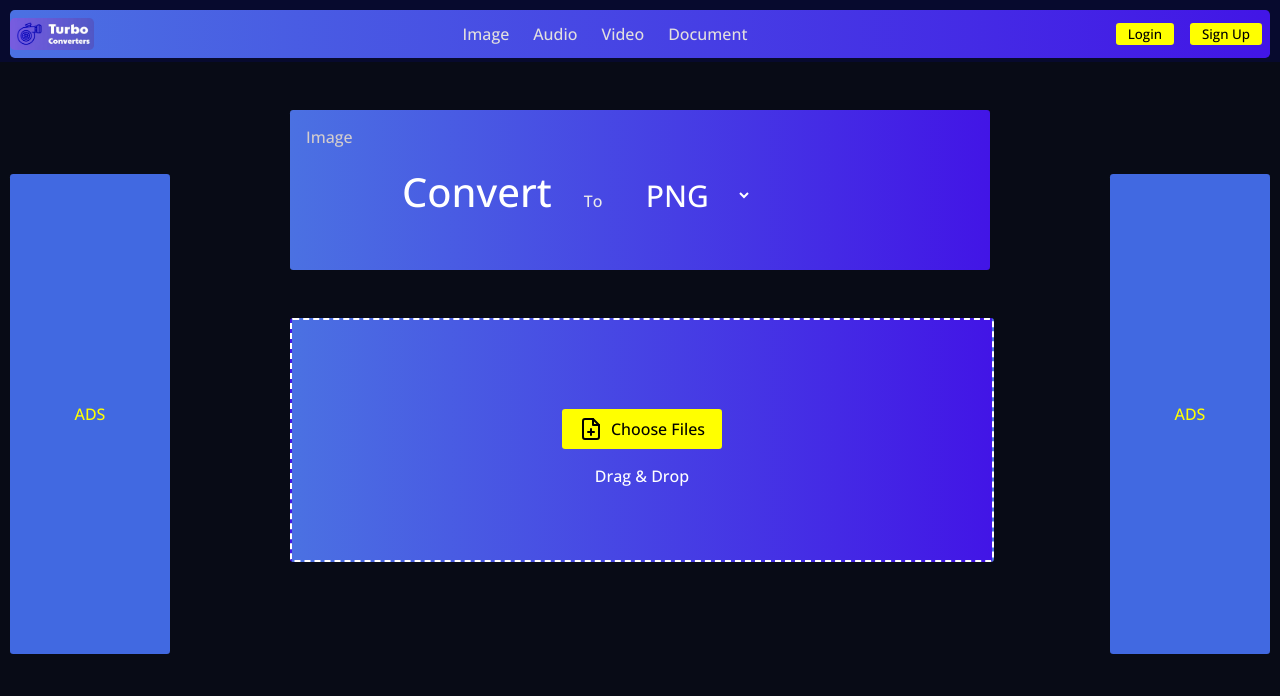
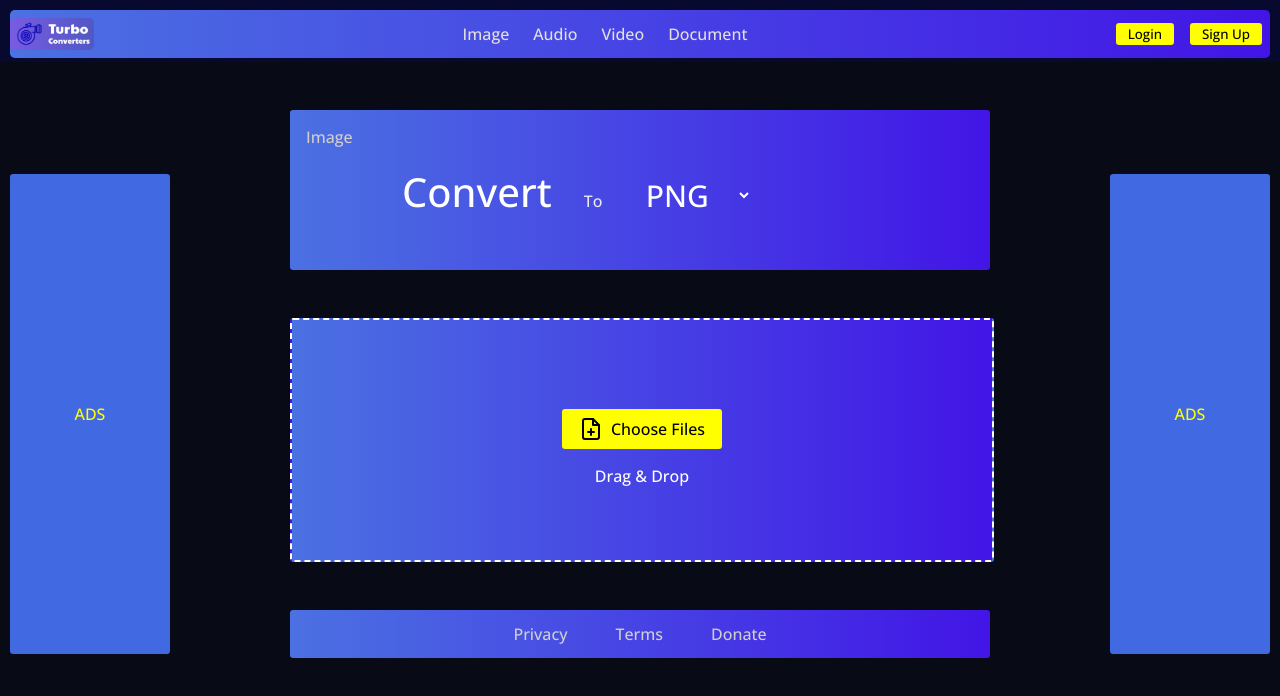
Before and after one commit to 0xRomRom/turboconverters, a React (Create React App) app: page / in a window 1280 px wide. Shown: the top 696 px of the page. Built offline with nearby package versions, Linux system fonts and the light colour scheme.

Commit message:
Footer adde

```diff
--- a/src/components/converters/convertercomponents/ConverterComponents.jsx
+++ b/src/components/converters/convertercomponents/ConverterComponents.jsx
@@ -2,6 +2,7 @@ import stl from "./ConverterComponents.module.css";
 import Configuration from "./configuration/Configuration";
 import UploadBox from "./uploadbox/UploadBox";
 import ResultBox from "./resultbox/ResultBox";
+import Footer from "./footer/Footer";
 import { useState } from "react";
 
 const ConverterComponents = (props) => {
@@ -33,6 +34,7 @@ const ConverterComponents = (props) => {
           fileType={fileType}
         />
       )}
+      <Footer />
     </div>
   );
 };
--- a/src/components/converters/convertercomponents/configuration/Configuration.module.css
+++ b/src/components/converters/convertercomponents/configuration/Configuration.module.css
@@ -50,7 +50,6 @@
   border: 1px solid transparent;
   outline: none;
   z-index: 200;
-  /* font-family: "JetBrains Mono", monospace; */
 }
 
 .dropselect:hover {
--- /dev/null
+++ b/src/components/converters/convertercomponents/footer/Footer.jsx
@@ -0,0 +1,13 @@
+import stl from "./Footer.module.css";
+
+const Footer = () => {
+  return (
+    <div className={stl.footer}>
+      <span>Privacy</span>
+      <span>Terms</span>
+      <span>Donate</span>
+    </div>
+  );
+};
+
+export default Footer;
--- /dev/null
+++ b/src/components/converters/convertercomponents/footer/Footer.module.css
@@ -0,0 +1,25 @@
+.footer {
+  position: relative;
+  width: 100%;
+  height: 3rem;
+  background-color: rgb(65, 105, 225);
+  background: linear-gradient(90deg, rgb(65, 105, 225), rgb(0, 64, 255));
+  background: linear-gradient(90deg, rgb(75, 113, 226), rgb(66, 21, 230));
+  margin-top: 3rem;
+  border-radius: 0.2rem;
+  display: flex;
+  justify-content: center;
+  align-items: center;
+  gap: 3rem;
+  color: white;
+}
+
+span {
+  cursor: pointer;
+  color: rgb(207, 207, 207);
+  transition: all 0.2s ease-in-out;
+}
+
+span:hover {
+  color: white;
+}
```
